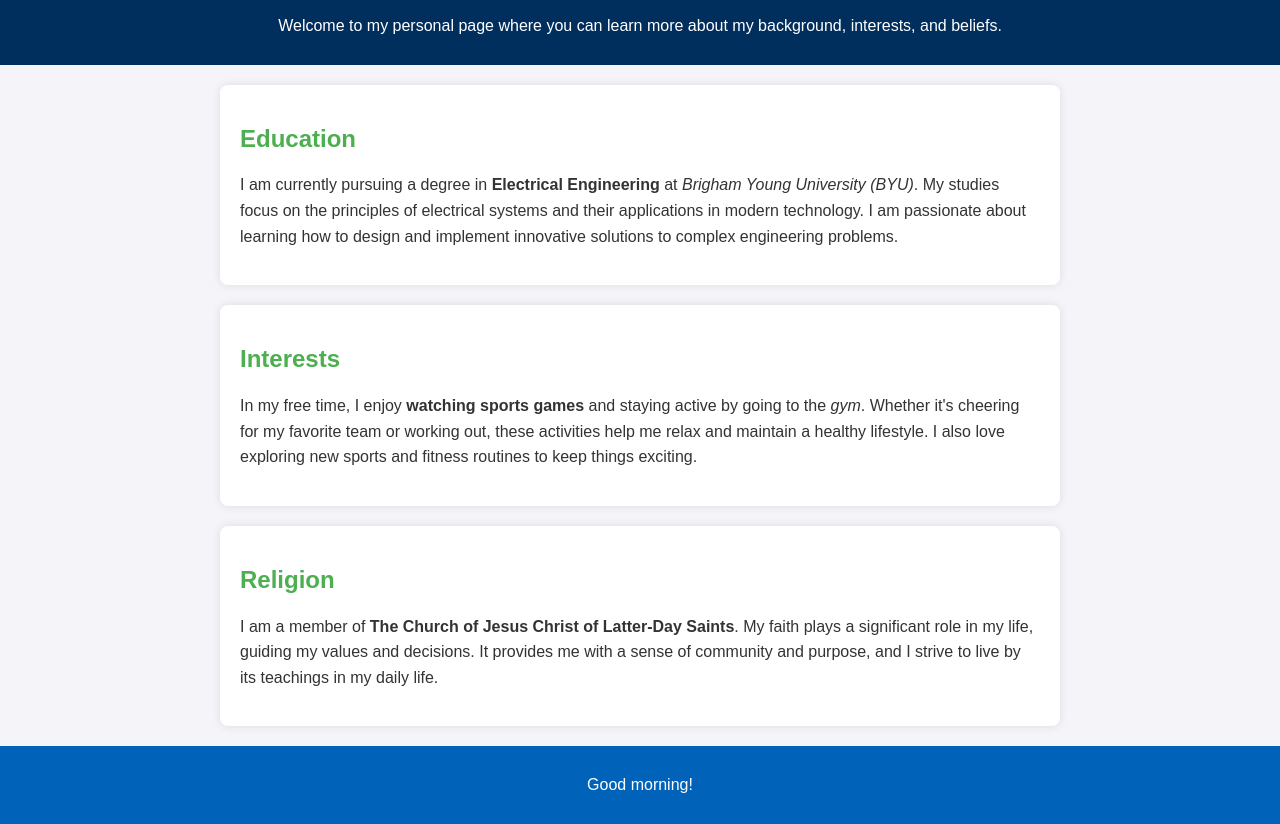
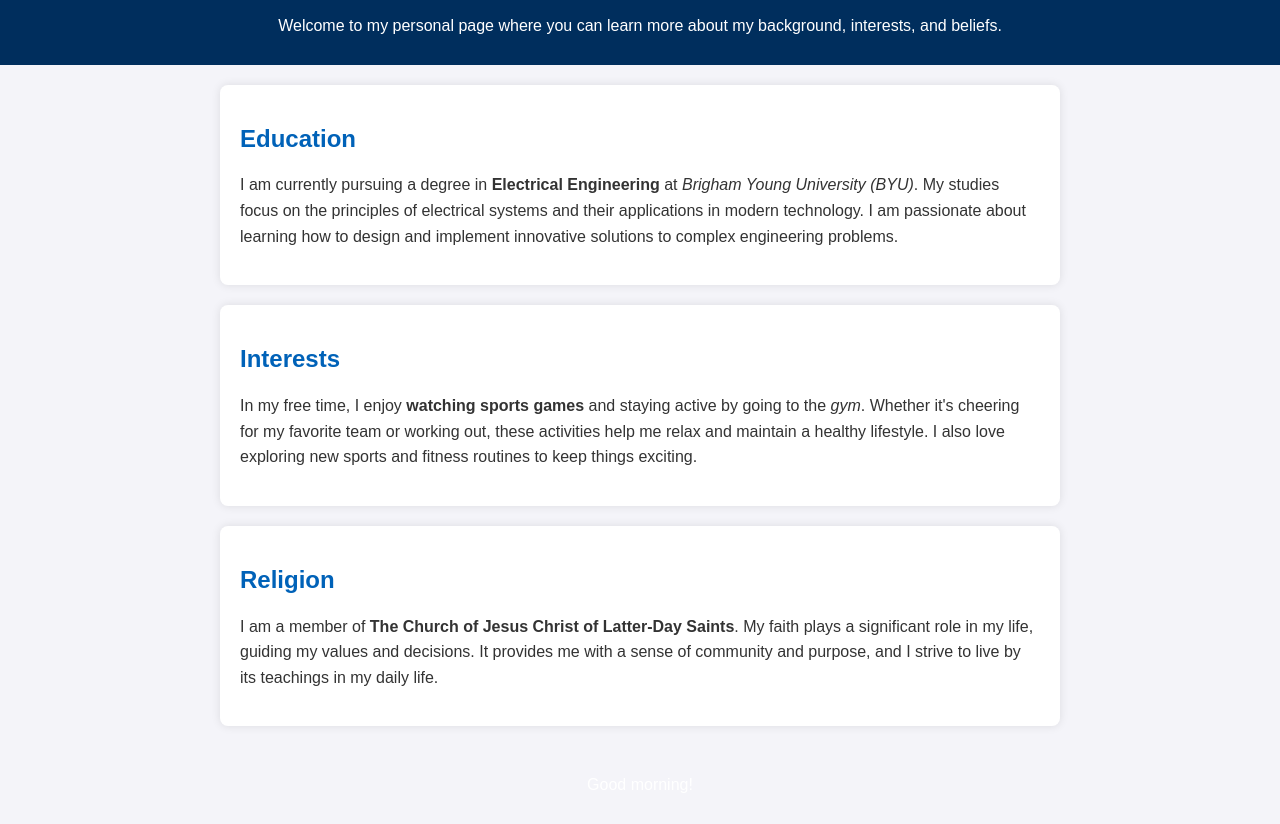
Before and after one commit to taeook/about-me-page, a plain HTML site: page index.html in a window 1280 px wide. Shown: the part 50-874 px from the top of the page. Drawn offline with Linux system fonts and the light colour scheme.

Commit message:
Update style.css

```diff
--- a/style.css
+++ b/style.css
@@ -27,7 +27,7 @@ section {
 }
 
 h2 {
-    color: #4CAF50;
+    color: #0062B8;
 }
 
 p {
@@ -37,6 +37,6 @@ p {
 footer {
     text-align: center;
     padding: 10px 0;
-    background-color: #0062B8;
+    background-color: #f4f4f9;
     color: white;
 }
```
